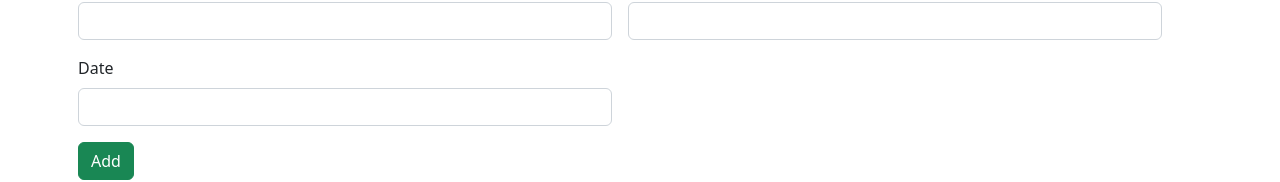
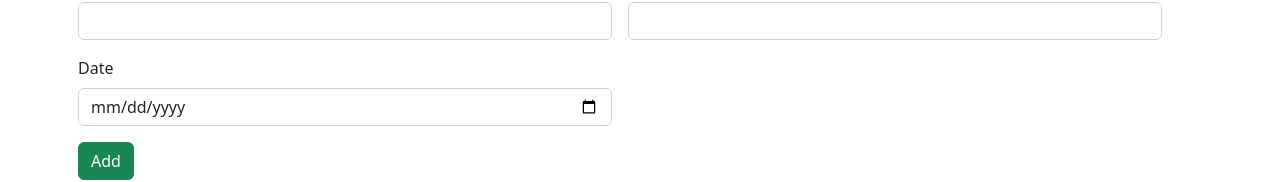
Before and after one commit to abhiraj2912/course-app, an Angular app: page / in a window 1280 px wide. Shown: the part 386-568 px from the top of the page. Built offline with nearby package versions, Linux system fonts and the light colour scheme.

Commit message:
read values

```diff
--- a/src/app/add-course/add-course.component.html
+++ b/src/app/add-course/add-course.component.html
@@ -4,26 +4,26 @@
         <div class="row g-3 mt-3">
             <div class="col col-12 col-sm-6 col-md-6 col-lg-6 col-xl-6 col-xxl-6">
                 <label for="" class="form-label">Course Title</label>
-                <input type="text" class="form-control">
+                <input name="courseTitle" [(ngModel)]="courseTitle" type="text" class="form-control">
             </div>
             <div class="col col-12 col-sm-12 col-md-12 col-lg-12 col-xl-12 col-xxl-12">
                 <label for="" class="form-label">Description</label>
-                <textarea name="" id="" cols="30" rows="5" class="form-control"></textarea>
+                <textarea name="description" [(ngModel)]="description" id="" cols="30" rows="5" class="form-control"></textarea>
             </div>
             <div class="col col-12 col-sm-6 col-md-6 col-lg-6 col-xl-6 col-xxl-6">
                 <label for="" class="form-label">Venue</label>
-                <input type="text" class="form-control">
+                <input name="venue" [(ngModel)]="venue" type="text" class="form-control">
             </div>
             <div class="col col-12 col-sm-6 col-md-6 col-lg-6 col-xl-6 col-xxl-6">
                 <label for="" class="form-label">Duration</label>
-                <input type="text" class="form-control">
+                <input name="duration" [(ngModel)]="duration" type="text" class="form-control">
             </div>
             <div class="col col-12 col-sm-6 col-md-6 col-lg-6 col-xl-6 col-xxl-6">
                 <label for="" class="form-label">Date</label>
-                <input type="text" class="form-control">
+                <input type="date" name="date" [(ngModel)]="date" id="" class="form-control">
             </div>
             <div class="col col-12 col-sm-12 col-md-12 col-lg-12 col-xl-12 col-xxl-12">
-                <button class="btn btn-success">Add</button>
+                <button (click)="readValues()" class="btn btn-success">Add</button>
 
             </div>
         </div>
--- a/src/app/add-course/add-course.component.ts
+++ b/src/app/add-course/add-course.component.ts
@@ -6,5 +6,16 @@ import { Component } from '@angular/core';
   styleUrls: ['./add-course.component.css']
 })
 export class AddCourseComponent {
+  courseTitle=""
+  description=""
+  venue=""
+  duration=""
+  date=""
+
+
+  readValues=()=>{
+    let data:any={"courseTitle":this.courseTitle,"description":this.description,"venue":this.venue,"duration":this.duration,"date":this.date}
+    console.log(data)
+  }
 
 }
--- a/src/app/app.module.ts
+++ b/src/app/app.module.ts
@@ -14,6 +14,10 @@ const myRoute:Routes=[
   {
     path:"",
     component:AddCourseComponent
+  },
+  {
+    path:"view",
+    component:ViewCourseComponent
   }
 ]
 
```
